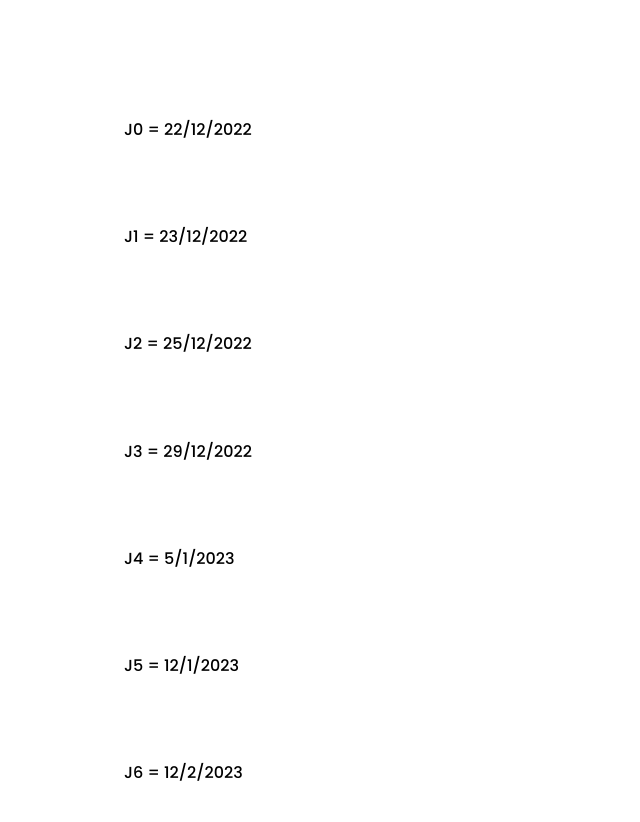
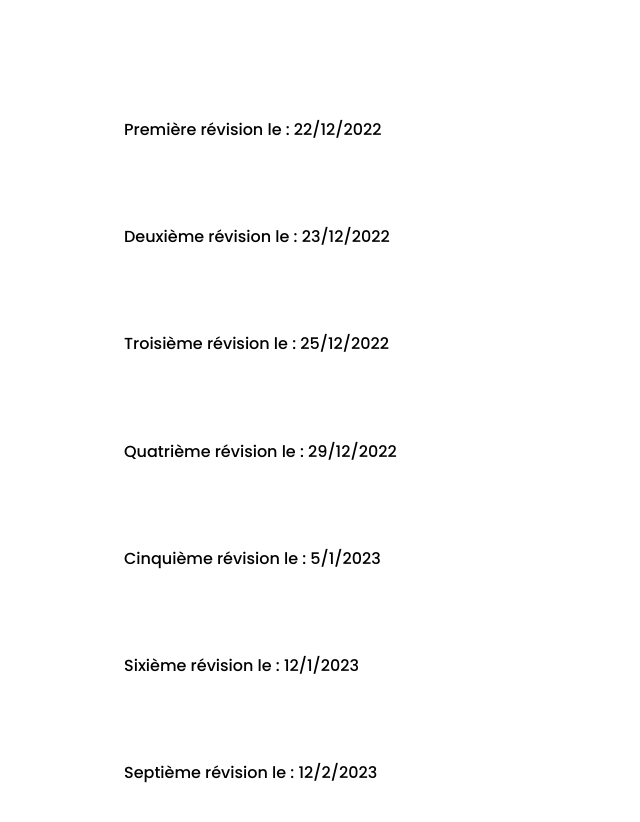
Before and after one commit to nathanlegroux/nathanlegroux.github.io, a plain HTML site: page index.html in a window 1280 px wide. Shown: the whole page, without its empty margins (0-640 px from the left). Drawn offline with Linux system fonts and the light colour scheme.

Commit message:
Update index.html

```diff
--- a/index.html
+++ b/index.html
@@ -31,43 +31,43 @@
 					<div class="row">
 						<div class="col-md-12">
 							<div class="py-2 px-4">
-								<h6>J0 = <script>
+								<h6>Première révision le : <script>
 									document.write(getJ(0));
 									</script>
 								</h6>
 							</div></br></br>
 							<div class="py-2 px-4">
-								<h6>J1 = <script>
+								<h6>Deuxième révision le : <script>
 									document.write(getJ(1));
 									</script>
 								</h6>
 							</div></br></br>
 							<div class="py-2 px-4">
-								<h6>J2 = <script>
+								<h6>Troisième révision le : <script>
 									document.write(getJ(3));
 									</script>
 								</h6>
 							</div></br></br>
 							<div class="py-2 px-4">
-								<h6>J3 = <script>
+								<h6>Quatrième révision le : <script>
 									document.write(getJ(7));
 									</script>
 								</h6>
 							</div></br></br>
 							<div class="py-2 px-4">
-								<h6>J4 = <script>
+								<h6>Cinquième révision le : <script>
 									document.write(getJ(14));
 									</script>
 								</h6>
 							</div></br></br>
 							<div class="py-2 px-4">
-								<h6>J5 = <script>
+								<h6>Sixième révision le : <script>
 									document.write(getJ(21));
 									</script>
 								</h6>
 							</div></br></br>
 							<div class="py-2 px-4">
-								<h6>J6 = <script>
+								<h6>Septième révision le : <script>
 									document.write(getJ(52));
 									</script>
 								</h6>
```
